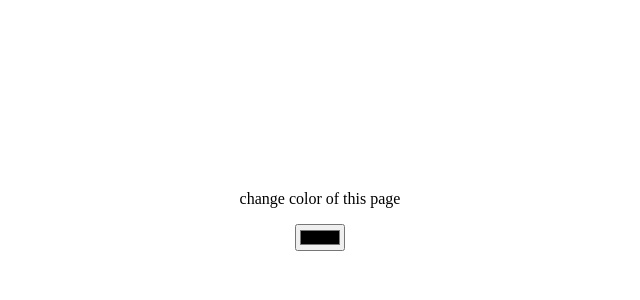
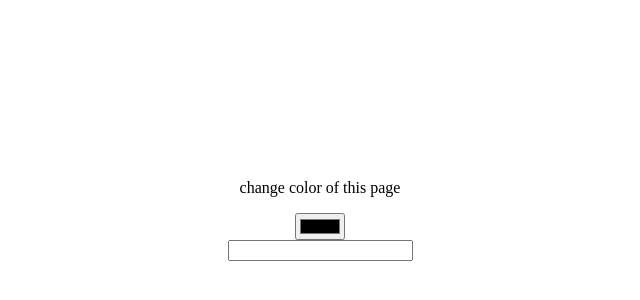
Before and after one commit to KevinAlejandroFriasSanchez/Colores-, a plain HTML site: page index.html in a window 1280 px wide. Shown: the part 196-496 px from the top of the page, without its empty margins (320-960 px from the left). Drawn offline with Linux system fonts and the light colour scheme.

Commit message:
feat:Added in the index.js file the function to change the color of the page with text

```diff
--- a/index.html
+++ b/index.html
@@ -14,6 +14,7 @@
     <div class="container" id="main">
         <p>change color of this page</p>
         <input type="color" id="picker" oninput="changeColor(this)" />
+        <input type="text" id="picker" oninput="changeColor(this)" />
     </div>
 </body>
 
```
